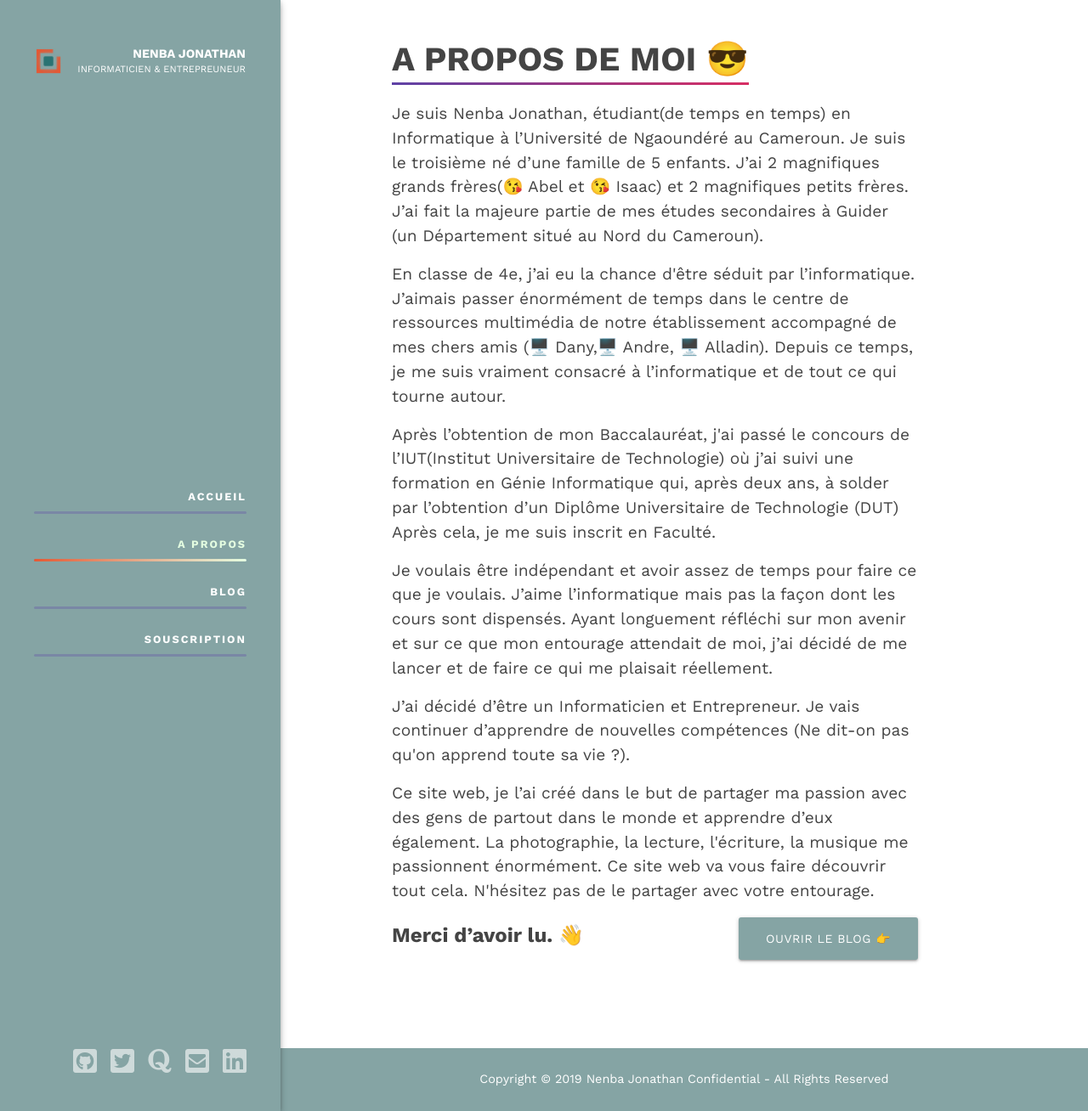
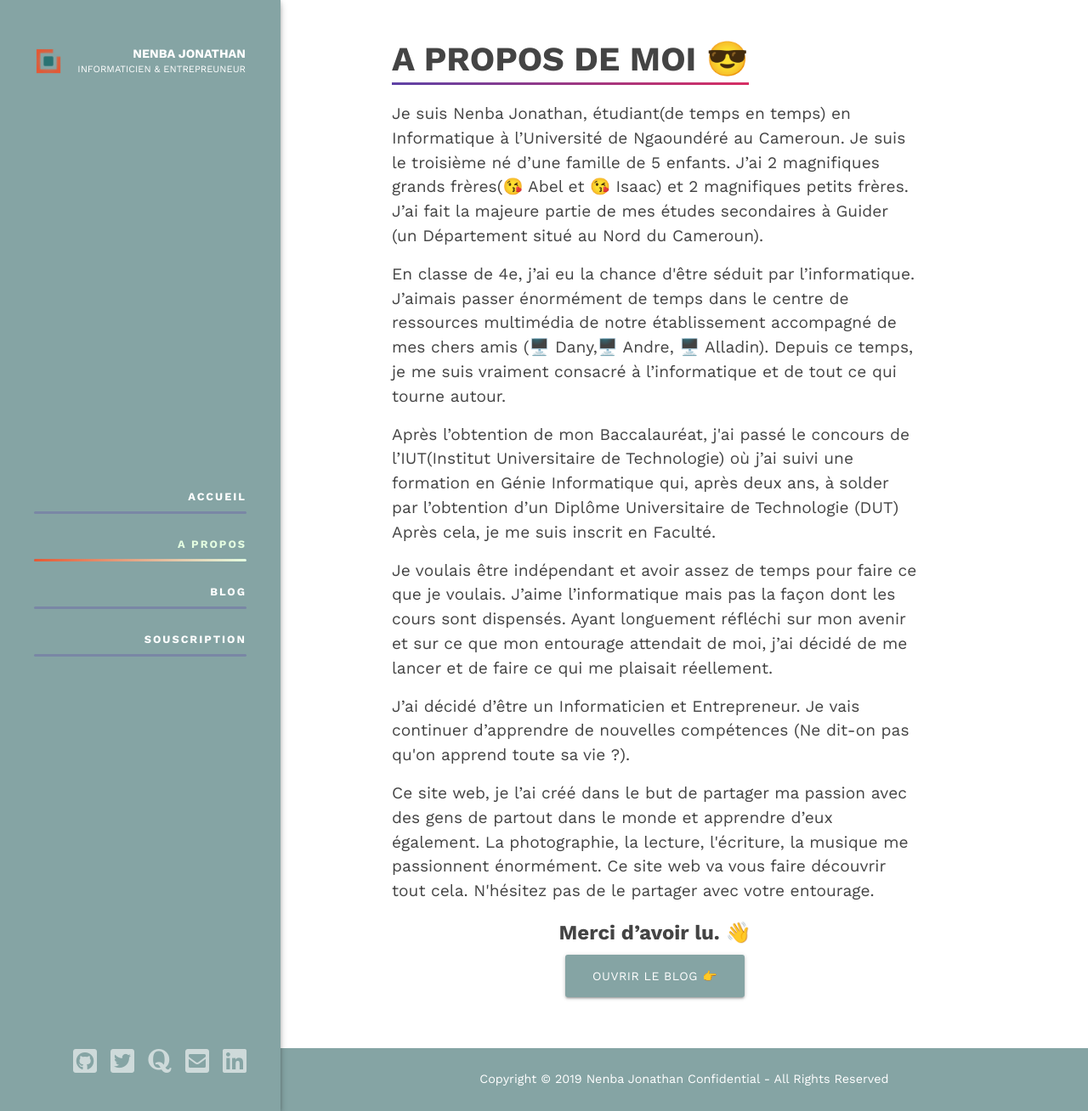
Before and after one commit to nejos97/nejos97.github.io, a Jekyll site: the page built from pages/about.html, in a window 1280 px wide and 1308 px high. Shown: the whole window at 85% size. Built offline with Jekyll 4.4.1, drawn with Linux system fonts in a browser that asks for light colours.

Commit message:
add flex-direction to column in /about pages

```diff
--- a/pages/about.html
+++ b/pages/about.html
@@ -45,7 +45,7 @@ permalink: /about/
             Ce site web, je l’ai créé dans le but de partager ma passion avec des gens de partout dans le monde et apprendre d’eux également. La photographie, la lecture, l'écriture, la musique me passionnent énormément. Ce site web va vous faire découvrir tout cela. N'hésitez pas de le partager avec votre entourage.
           <br>
 
-          <div style="display:flex; align-items: center; justify-content: space-between; " >
+          <div style="display:flex; align-items: center; justify-content: space-between; flex-direction: column; " >
             <h4>Merci d’avoir lu. 👋</h4>
             <a href="/blog" class="button">Ouvrir le Blog 👉</a>
           </div>
```
